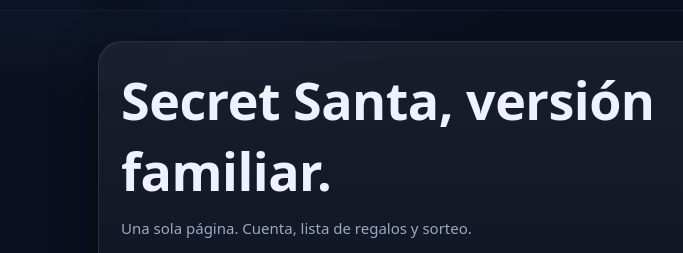
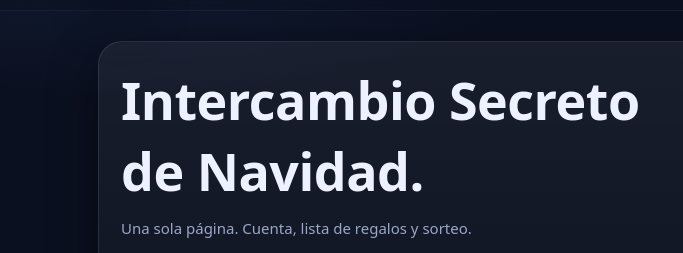
Before and after one commit to alexonelx/tubenitobodoquesecreto, a website: page index.html in a window 1280 px wide. Shown: the part 58-311 px from the top of the page, 0-683 px from the left. Drawn offline with Linux system fonts and the light colour scheme; no server answers.

Commit message:
Update index.html

```diff
--- a/index.html
+++ b/index.html
@@ -264,7 +264,7 @@
     <section id="inicio" class="sectionBox">
       <div class="block">
         <div class="copy reveal">
-          <h1>Secret Santa, versión familiar.</h1>
+          <h1>Intercambio Secreto de Navidad.</h1>
           <p>Una sola página. Cuenta, lista de regalos y sorteo.</p>
           <div class="ctaRow">
             <a class="btn btnPrimary" href="#empezar">Empezar</a>
```
